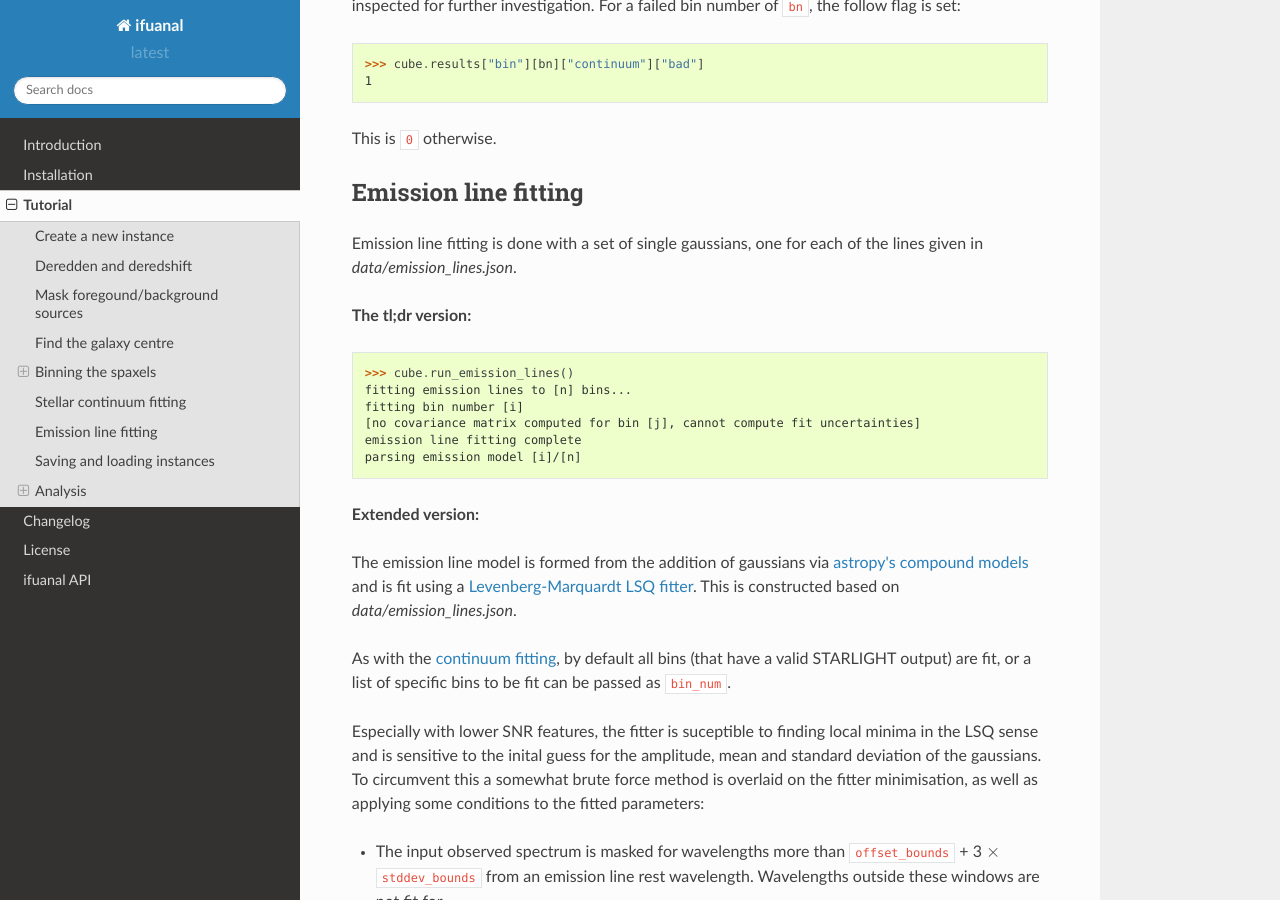
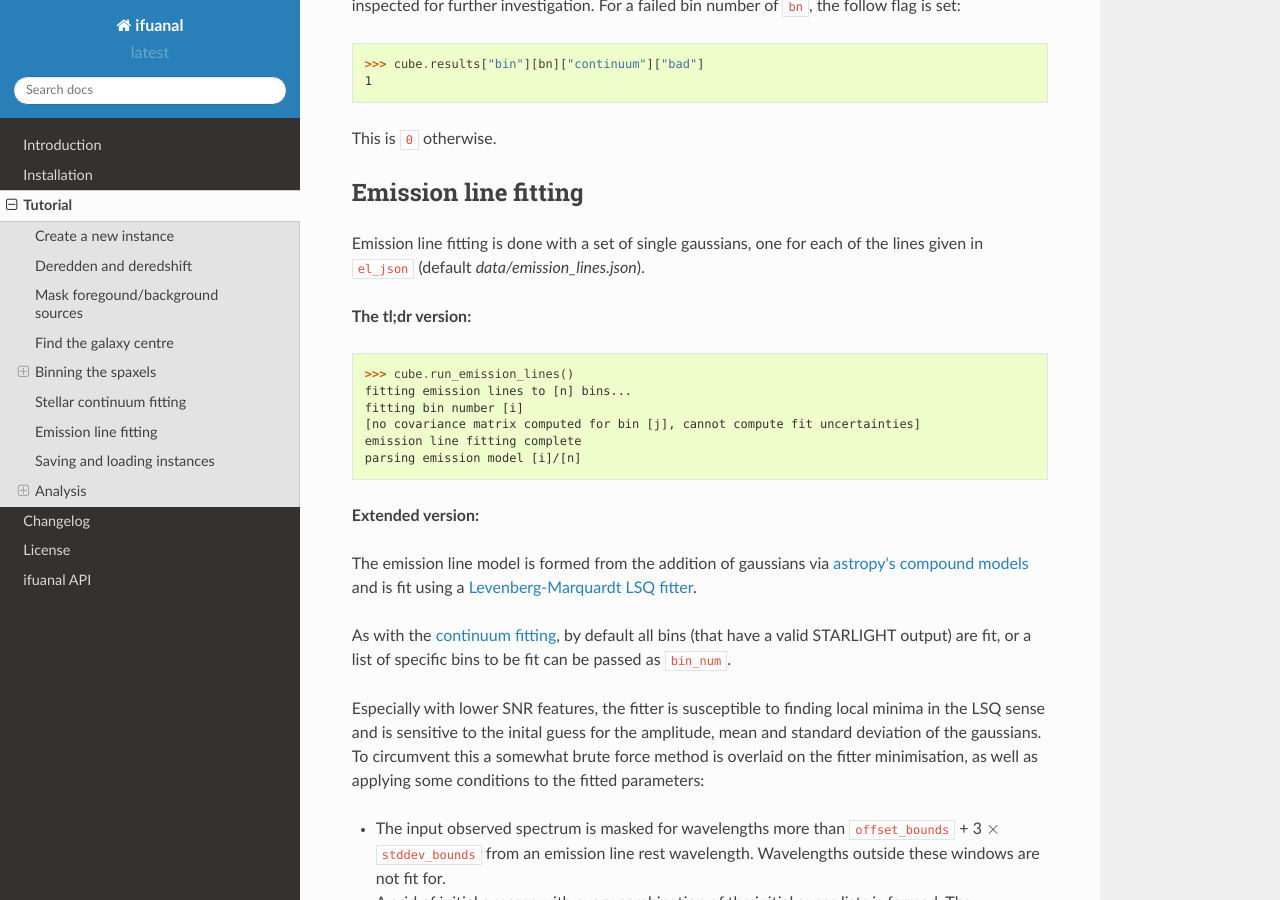
Before and after one commit to Lyalpha/ifuanal, a Sphinx documentation site: the page built from docs/tutorial.rst, in a window 1280 px wide and 900 px high, scrolled down 7607 px. Built offline with Sphinx 7.4.7 and the Read the Docs theme 2.0.0, drawn with Linux system fonts in a browser that asks for light colours; some of the changed text lies outside the part shown.

Commit message:
Update docs

```diff
--- a/docs/tutorial.rst
+++ b/docs/tutorial.rst
@@ -82,7 +82,7 @@ small manipulation to the MUSE FITS file input before ingestion to
 
 ``IFUCube`` is then initialised which will set up the wavelength scale, check
 the STARLIGHT directory (:attr:`sl_dir`) exists, and load the emission line data
-from `data/emission_lines.json`.
+from ``el_json`` (default `data/emission_lines.json`).
 
 .. NOTE::
 
@@ -395,7 +395,7 @@ Emission line fitting
 ---------------------
 
 Emission line fitting is done with a set of single gaussians, one for each of
-the lines given in `data/emission_lines.json`.
+the lines given in ``el_json`` (default `data/emission_lines.json`).
 
 **The tl;dr version:** ::
 
@@ -412,14 +412,13 @@ The emission line model is formed from the addition of gaussians via
 `astropy\'s compound models
 <http://docs.astropy.org/en/stable/modeling/compound-models.html>`_ and is fit
 using a `Levenberg-Marquardt LSQ fitter
-<http://docs.astropy.org/en/stable/api/astropy.modeling.fitting.LevMarLSQFitter.html#astropy.modeling.fitting.LevMarLSQFitter>`_. This
-is constructed based on `data/emission_lines.json`.
+<http://docs.astropy.org/en/stable/api/astropy.modeling.fitting.LevMarLSQFitter.html#astropy.modeling.fitting.LevMarLSQFitter>`_.
 
 As with the :ref:`continuum fitting <cont-fitting>`, by default all bins (that
 have a valid STARLIGHT output) are fit, or a list of specific bins to be fit
 can be passed as ``bin_num``.
 
-Especially with lower SNR features, the fitter is suceptible to finding local
+Especially with lower SNR features, the fitter is susceptible to finding local
 minima in the LSQ sense and is sensitive to the inital guess for the
 amplitude, mean and standard deviation of the gaussians. To circumvent this a
 somewhat brute force method is overlaid on the fitter minimisation, as
```
Also changed, not shown: other parts of docs/tutorial.rst (+1 -1 lines).
